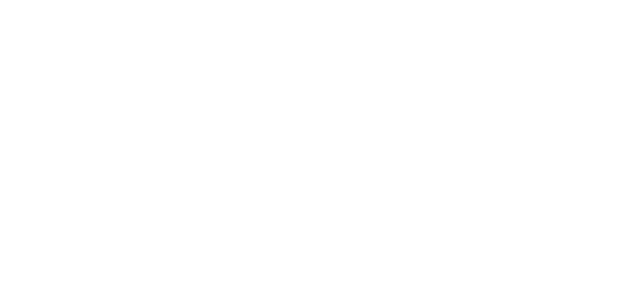
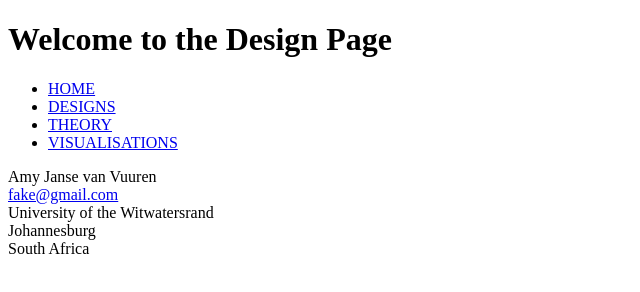
Before and after one commit to Amyy0404/Assignment-3, a plain HTML site: page Design/index.html in a window 1280 px wide. Shown: the whole page, without its empty margins (0-640 px from the left). Drawn offline with Linux system fonts and the light colour scheme.

Commit message:
Navigation + footer

```diff
--- a/Design/index.html
+++ b/Design/index.html
@@ -0,0 +1,32 @@
+<!DOCTYPE html>
+<html lang="en">
+<head>
+  <meta charset="UTF-8">
+  <meta name="description" content="Assignment 3: Commercial Website">
+  <meta name="keywords" content="HTML, CSS, JavaScript">
+  <meta name="author" content="Amy Janse van Vuuren">
+  <meta name="viewport" content="width=device-width, initial-scale=1.0">
+
+  <script src="../Scripts/nav.js" defer></script>
+
+  <title>Design Page</title>
+
+</head>
+<body>
+  <header>
+     <h1>Welcome to the Design Page</h1>
+     <nav></nav>
+  </header>
+
+
+
+  <footer></footer>
+     <span class="p-name">Amy Janse van Vuuren</span><br>
+     <a class="u-email" href="mailto:fake@gmail.com">fake@gmail.com</a><br>
+     <span class="p-org">University of the Witwatersrand</span><br>
+     <span class="p-locality">Johannesburg</span><br>
+     <span class="p-country-name">South Africa</span><br>
+  </footer>
+
+</body>
+</html>
--- /dev/null
+++ b/Scripts/nav.js
@@ -0,0 +1,32 @@
+const navLinks = [
+    { text: 'HOME', url:'../index.html' },
+    { text: 'DESIGNS', url: '../Design/index.html' },
+    { text: 'THEORY', url: '../Theory/index.html' },
+    { text: 'VISUALISATIONS', url: '../Visualisation/index.html' },
+];
+
+function createNavigationBar() {
+    const navElement = document.querySelector('nav');
+    if (!navElement) return;
+
+    const navList = document.createElement('ul');
+    const currentPage = window.location.pathname.split("/").pop();
+
+    navLinks.forEach(link => {
+        const listItem = document.createElement('li');
+        const anchor = document.createElement('a');
+        anchor.textContent = link.text;
+        anchor.href = link.url;
+
+        if (link.url.includes(currentPage)) {
+            anchor.classList.add('active');
+        }
+
+        listItem.appendChild(anchor);
+        navList.appendChild(listItem);
+    });
+
+    navElement.appendChild(navList);
+}
+
+document.addEventListener('DOMContentLoaded', createNavigationBar);
```
Also changed, not shown: Theory/index.html (+30 -0 lines), Visualisation/Index.html (+32 -0 lines), index.html (+15 -2 lines).
